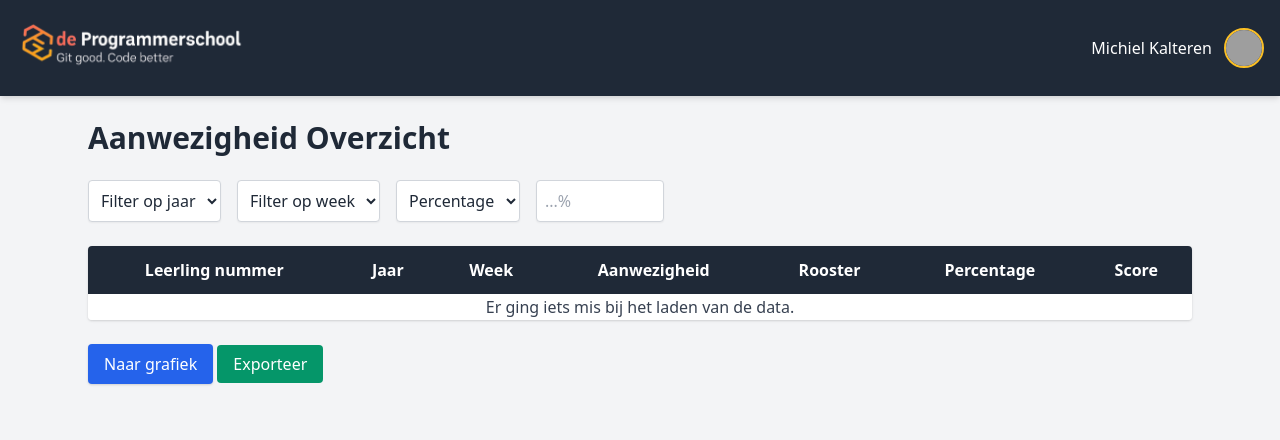
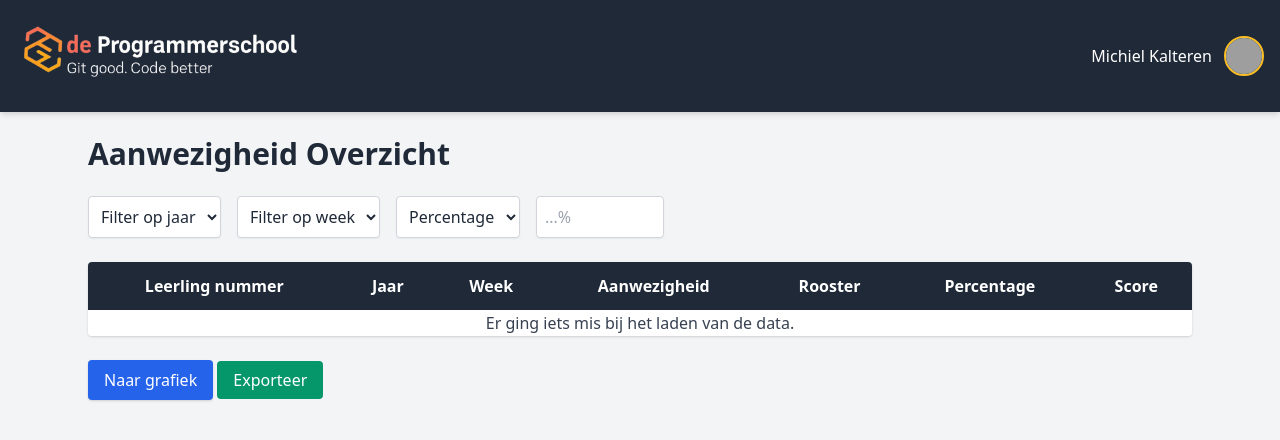
Before and after one commit to ItsMeMichaeluh/Examen, a plain HTML site: page html/leerling/leerling-tabel.html in a window 1280 px wide. Drawn offline with nearby package versions, Linux system fonts and the light colour scheme; no server answers; grey boxes are pictures that could not be loaded.

Commit message:
Push voor frontend merge

```diff
--- a/html/leerling/leerling-tabel.html
+++ b/html/leerling/leerling-tabel.html
@@ -14,7 +14,7 @@
 
     <!-- Linkerkant: Logo -->
 <div class="flex items-center space-x-3">
-  <img src="img/logo.png" alt="Logo Progameer School" class="h-16 w-auto" />
+  <img src="img/logo.png" alt="Logo Progameer School" class="h-20 w-auto" />
 </div>
 
 
```
